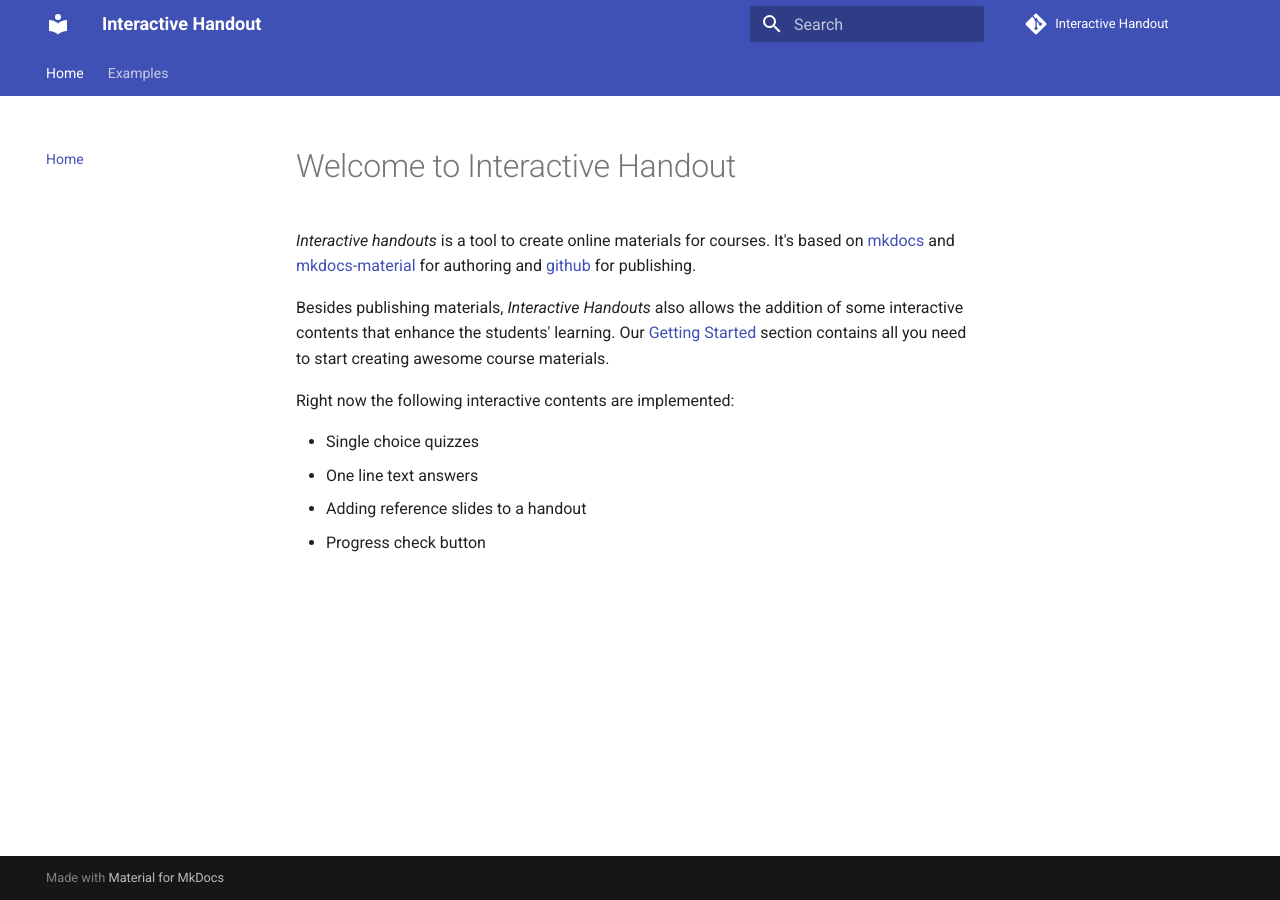
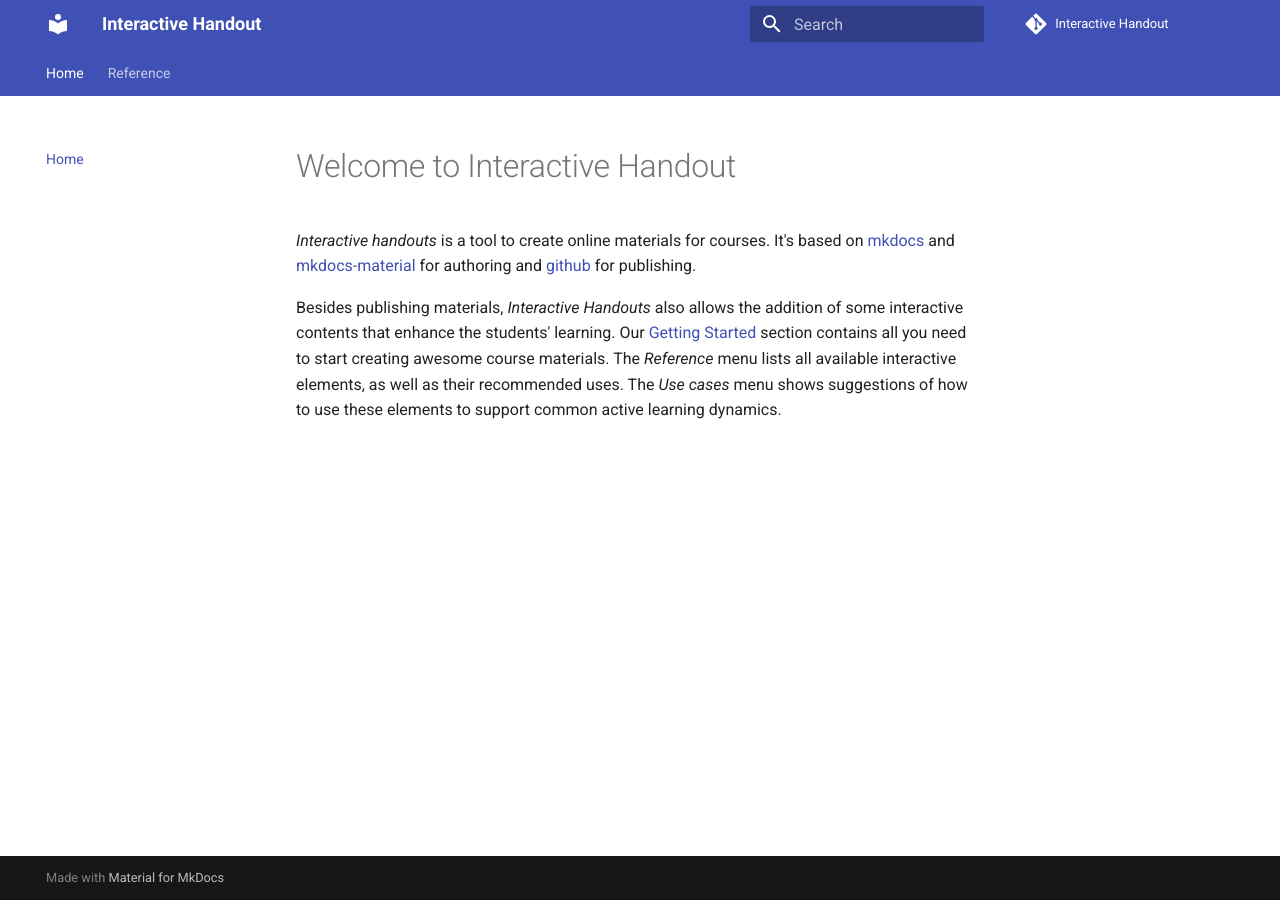
Before and after one commit to insper-education/active-handout, an MkDocs documentation site: the page built from content/index.md, in a window 1280 px wide. Built offline with MkDocs 1.6.1 and Material for MkDocs 9.7.7, drawn with Linux system fonts in a browser that asks for light colours; nearby versions of some CDN libraries; comment, search, counter and statistics services are not loaded.

Commit message:
Reference and new format for examples.

```diff
--- a/content/index.md
+++ b/content/index.md
@@ -2,11 +2,4 @@
 
 *Interactive handouts* is a tool to create online materials for courses. It's based on [mkdocs](https://mkdocs.org) and [mkdocs-material](https://squidfunk.github.io/mkdocs-material/) for authoring and [github](https://github.com) for publishing.
 
-Besides publishing materials, *Interactive Handouts* also allows the  addition of some interactive contents that enhance the students' learning. Our [Getting Started](getting-started/) section contains all you need to start creating awesome course materials.
-
-Right now the following interactive contents are implemented:
-
-- Single choice quizzes
-- One line text answers
-- Adding reference slides to a handout
-- Progress check button
+Besides publishing materials, *Interactive Handouts* also allows the  addition of some interactive contents that enhance the students' learning. Our [Getting Started](getting-started/) section contains all you need to start creating awesome course materials. The *Reference* menu lists all available interactive elements, as well as their recommended uses. The *Use cases* menu shows suggestions of how to use these elements to support common active learning dynamics.
--- a/mkdocs.yml
+++ b/mkdocs.yml
@@ -8,15 +8,15 @@
 docs_dir: content
 site_dir: docs
 
-site_url: https://insper.github.io/interactive-handout/
+site_url: https://insper-education.github.io/interactive-handout/
 repo_name: "Interactive Handout"
-repo_url: https://github.com/Insper/interactive-handout
+repo_url: https://github.com/insper-education/interactive-handout
 
 nav:
   - Home: index.md
-  - Examples:
-    - examples/lecture_plus_handout/index.md
-    - examples/quiz_and_questions/index.md
+  - Reference:
+    - reference/slides/index.md
+    - reference/quiz/index.md
 
 extra_javascript:
   - https://cdnjs.cloudflare.com/ajax/libs/js-yaml/4.0.0/js-yaml.min.js
```
Also changed, not shown: content/reference/quiz/index.md (added, +38 -0 lines), content/reference/slides/index.md (added, +13 -0 lines), 2 other files.
